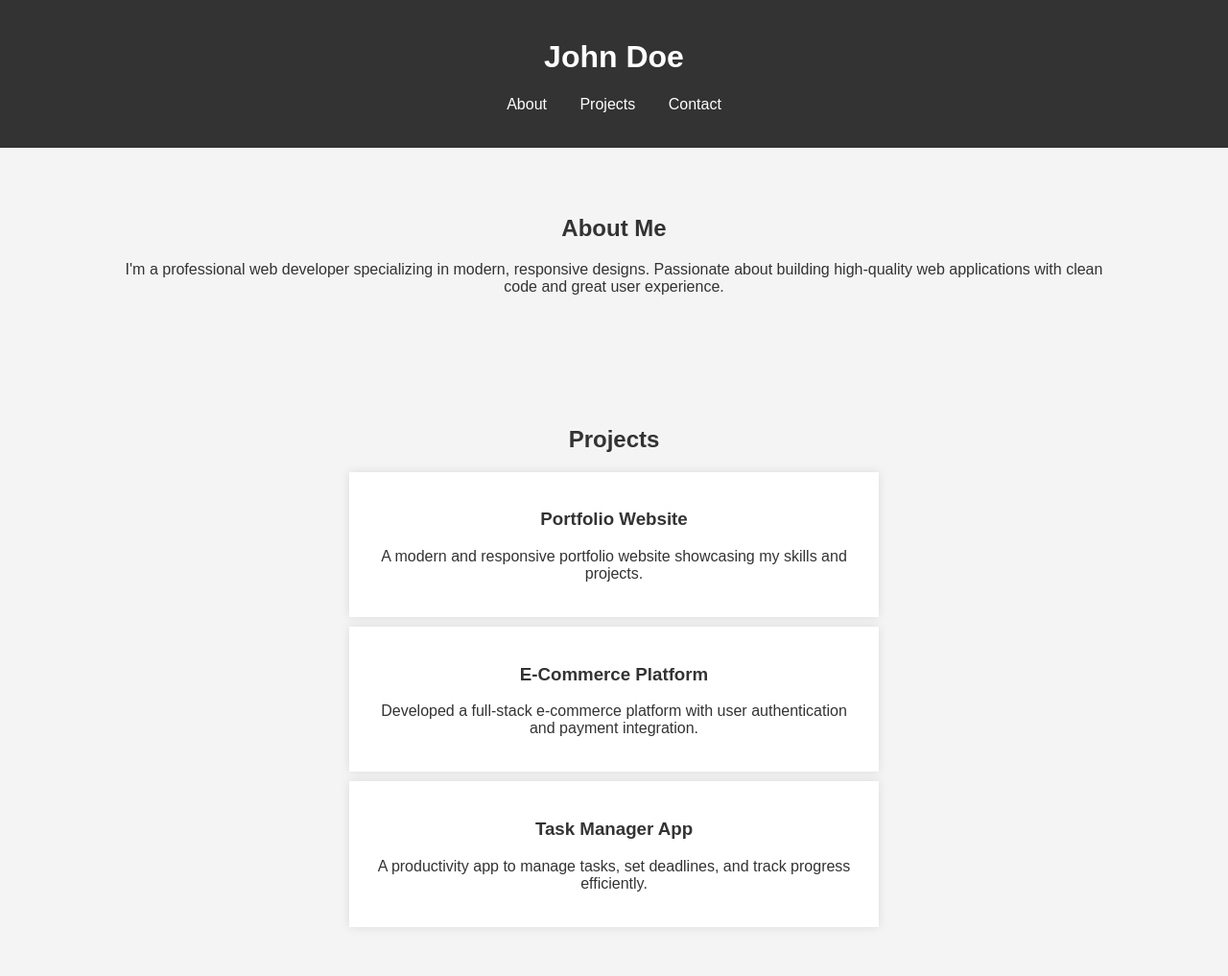
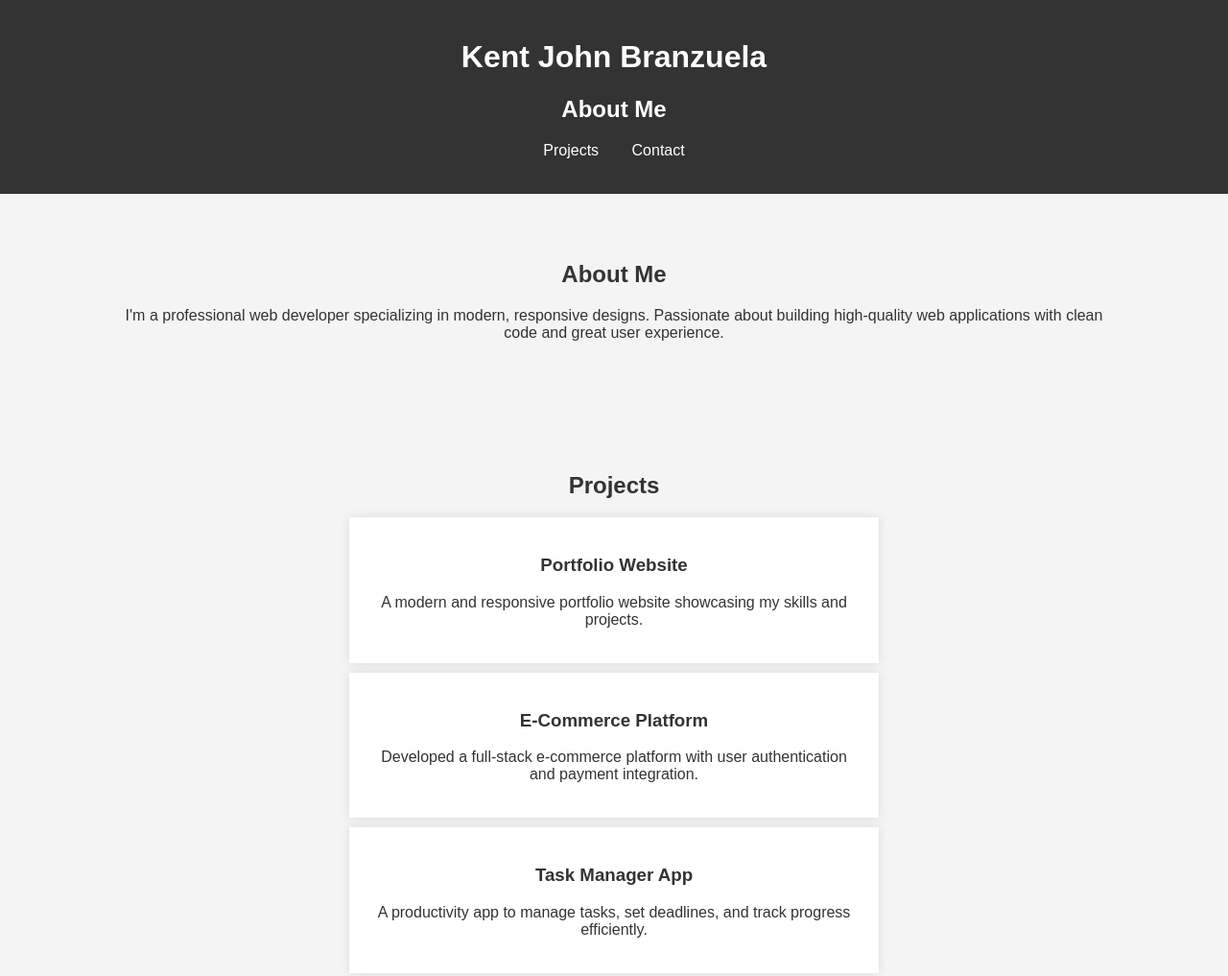
Before and after one commit to kentjohnbranzuela/myweb, a plain HTML site: page index.html in a window 1280 px wide. Shown: the top 1017 px of the page at 96% size. Drawn offline with Linux system fonts and the light colour scheme.

Commit message:
Update index.html

```diff
--- a/index.html
+++ b/index.html
@@ -9,11 +9,11 @@
 <body>
     <header>
         <div class="container">
-            <h1>John Doe</h1>
+            <h1 class="animated">Kent John Branzuela</h1>
             <nav>
                 <ul>
-                    <li><a href="#about">About</a></li>
-                    <li><a href="#projects">Projects</a></li>
+                    <h2 href="#" class="animated">About Me</h2>
+                    <li><a href="#projects" >Projects</a></li>
                     <li><a href="#contact">Contact</a></li>
                 </ul>
             </nav>
@@ -23,7 +23,7 @@
     <section id="about" class="section">
         <div class="container">
             <h2>About Me</h2>
-            <p>I'm a professional web developer specializing in modern, responsive designs. Passionate about building high-quality web applications with clean code and great user experience.</p>
+            <p class="animated">I'm a professional web developer specializing in modern, responsive designs. Passionate about building high-quality web applications with clean code and great user experience.</p>
         </div>
     </section>
 
```
